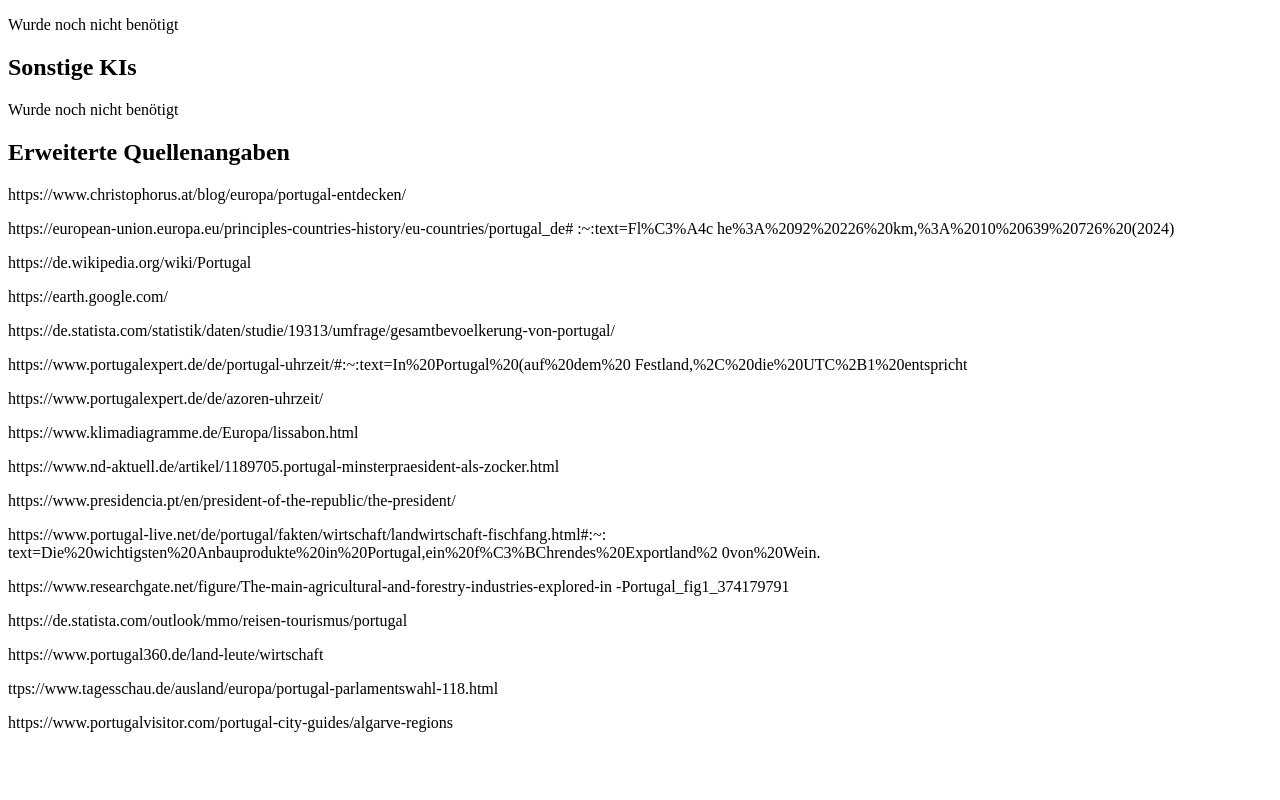
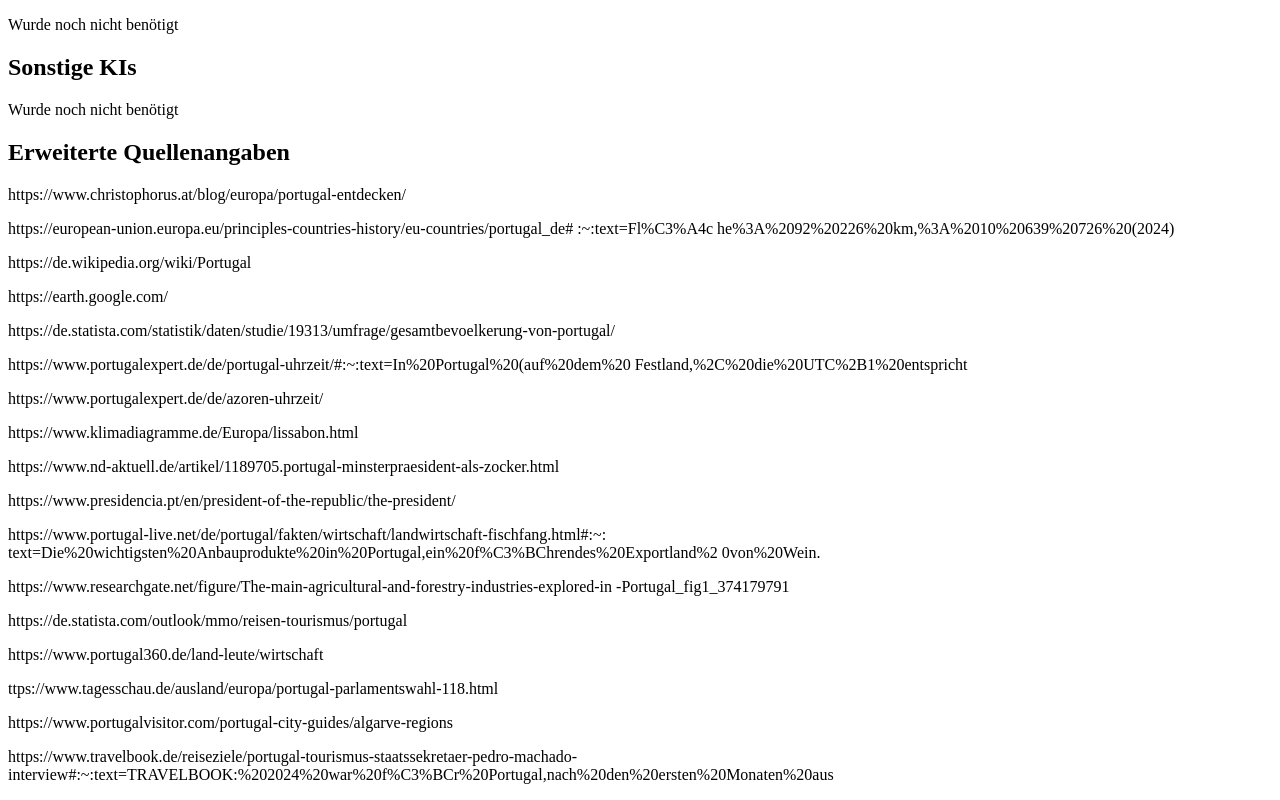
Before and after one commit to Fynnsp/ekref-portugal8j2hj-, a plain HTML site: page index.html in a window 1280 px wide. Shown: the part 553-1353 px from the top of the page. Before the commit the page ends 1301 px from the top, so only its background shows below. Drawn offline with Linux system fonts and the light colour scheme.

Commit message:
Update index.html

```diff
--- a/index.html
+++ b/index.html
@@ -53,6 +53,7 @@ Erstelle mir ein Balkendiagramm zu den jählichen ernten von Portugal es sollen
     <p>https://www.portugal360.de/land-leute/wirtschaft</p>
     <p>ttps://www.tagesschau.de/ausland/europa/portugal-parlamentswahl-118.html</p>
     <p>https://www.portugalvisitor.com/portugal-city-guides/algarve-regions</p>
+    <p>https://www.travelbook.de/reiseziele/portugal-tourismus-staatssekretaer-pedro-machado-interview#:~:text=TRAVELBOOK:%202024%20war%20f%C3%BCr%20Portugal,nach%20den%20ersten%20Monaten%20aus</p>
 
 </body>
 </html>
```
